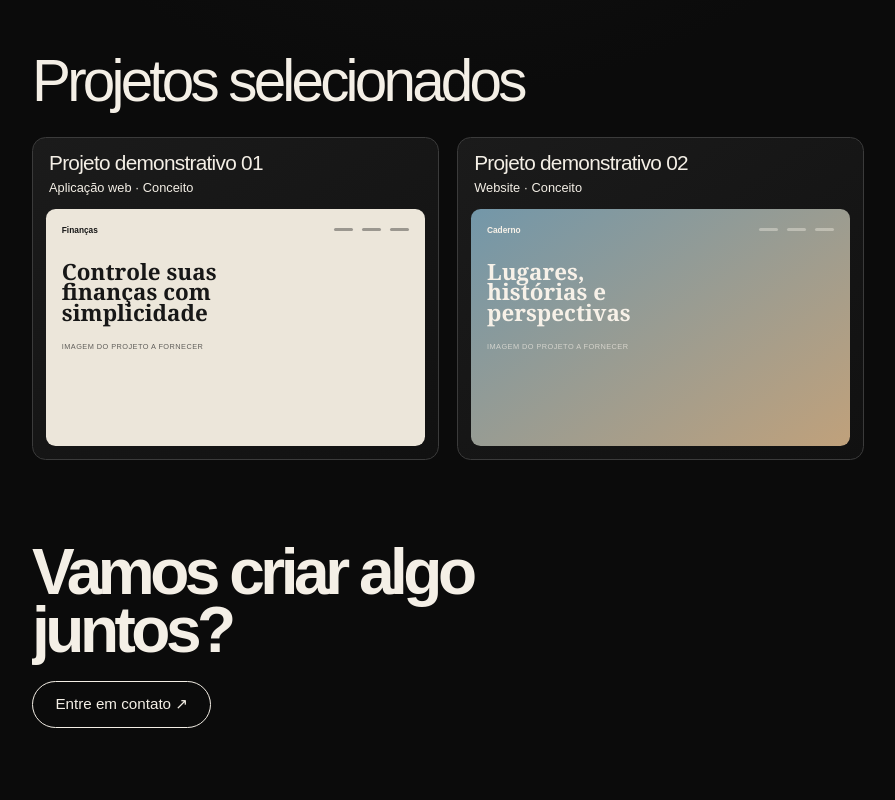
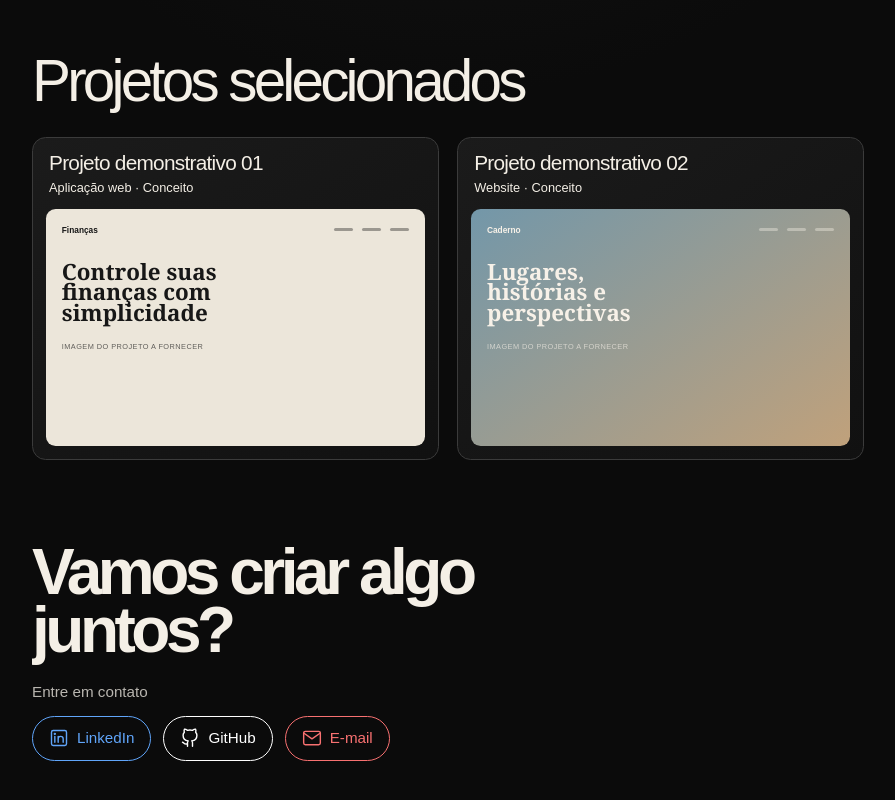
Before and after one commit to pedrodevsz/potential-waddle, a Next.js app: page / in a window 1280 px wide. Shown: the part 663-1463 px from the top of the page, without its empty margins (192-1087 px from the left). Built offline with nearby package versions, Linux system fonts and the light colour scheme.

Commit message:
feat: configura contatos do rodapé

```diff
--- a/src/app/globals.css
+++ b/src/app/globals.css
@@ -355,6 +355,52 @@ a:focus-visible {
   font-size: 0.8rem;
 }
 
+.contact-unavailable {
+  margin: 0;
+  color: var(--muted);
+  font-size: 0.95rem;
+}
+
+.social-links {
+  display: flex;
+  flex-wrap: wrap;
+  gap: 0.75rem;
+  padding: 0;
+  margin: 0.75rem 0 0;
+  list-style: none;
+}
+
+.social-links a {
+  display: inline-flex;
+  align-items: center;
+  gap: 0.5rem;
+  min-height: 2.75rem;
+  padding: 0.65rem 1rem;
+  border: 1px solid currentColor;
+  border-radius: 999px;
+  font-size: 0.95rem;
+}
+
+.social-links a[href^="https://www.linkedin.com/"] {
+  color: #60a5fa;
+}
+
+.social-links a[href^="https://github.com/"] {
+  color: #fff;
+}
+
+.social-links a[href^="mailto:"] {
+  color: #f87171;
+}
+
+.social-links a:focus-visible {
+  border-radius: 999px;
+}
+
+.social-links svg {
+  flex: 0 0 auto;
+}
+
 .signature {
   margin: 3rem 0 0;
   color: var(--foreground);
--- a/src/components/layout/Footer/Footer.tsx
+++ b/src/components/layout/Footer/Footer.tsx
@@ -6,9 +6,13 @@ type FooterProps = PortfolioContent["footer"];
 export function Footer({
   heading,
   contactLabel,
+  contactHref,
   contactNote,
+  socialLinks = [],
   signature,
 }: FooterProps) {
+  const note = contactNote?.trim();
+
   return (
     <Reveal
       as="footer"
@@ -17,8 +21,61 @@ export function Footer({
       aria-labelledby="contact-title"
     >
       <h2 id="contact-title">{heading}</h2>
-      <p className="contact-label">{contactLabel}</p>
-      {contactNote?.trim() && <p className="contact-note">{contactNote}</p>}
+      {contactHref ? (
+        <a className="contact-label" href={contactHref}>
+          {contactLabel} <span aria-hidden="true">↗</span>
+        </a>
+      ) : (
+        <p className="contact-unavailable">{contactLabel}</p>
+      )}
+      {socialLinks.length > 0 ? (
+        <ul className="social-links" aria-label="Contatos">
+          {socialLinks.map(({ label, href }) => (
+            <li key={label}>
+              <a
+                href={href}
+                target={href.startsWith("https://") ? "_blank" : undefined}
+                rel={
+                  href.startsWith("https://")
+                    ? "noopener noreferrer"
+                    : undefined
+                }
+              >
+                <svg
+                  width="20"
+                  height="20"
+                  viewBox="0 0 24 24"
+                  fill="none"
+                  stroke="currentColor"
+                  strokeWidth="1.7"
+                  strokeLinecap="round"
+                  strokeLinejoin="round"
+                  aria-hidden="true"
+                  focusable="false"
+                >
+                  {label === "LinkedIn" ? (
+                    <>
+                      <rect x="3" y="3" width="18" height="18" rx="2" />
+                      <path d="M7 10v7M11 17v-7m0 3a3 3 0 0 1 6 0v4" />
+                      <circle cx="7" cy="7" r="0.6" fill="currentColor" />
+                    </>
+                  ) : label === "GitHub" ? (
+                    <path d="M9 19c-4.3 1.3-4.3-2-6-2m12 5v-3.9a3.4 3.4 0 0 0-.9-2.7c3-.3 6.2-1.5 6.2-6.8A5.3 5.3 0 0 0 18.8 5a4.9 4.9 0 0 0-.1-3.6S17.5 1 15 2.8a13.4 13.4 0 0 0-6 0C6.5 1 5.3 1.4 5.3 1.4A4.9 4.9 0 0 0 5.2 5a5.3 5.3 0 0 0-1.5 3.6c0 5.3 3.2 6.5 6.2 6.8A3.4 3.4 0 0 0 9 18.1V22" />
+                  ) : (
+                    <>
+                      <rect x="2" y="4" width="20" height="16" rx="2" />
+                      <path d="m2 6 10 7L22 6" />
+                    </>
+                  )}
+                </svg>
+                {label}
+              </a>
+            </li>
+          ))}
+        </ul>
+      ) : (
+        note && <p className="contact-note">{note}</p>
+      )}
       {signature?.trim() && <p className="signature">{signature}</p>}
     </Reveal>
   );
--- a/src/data/portfolio.ts
+++ b/src/data/portfolio.ts
@@ -36,6 +36,14 @@ export const portfolioContent = {
   },
   footer: {
     heading: "Vamos criar algo juntos?",
-    contactLabel: "Entre em contato ↗",
+    contactLabel: "Entre em contato",
+    socialLinks: [
+      {
+        label: "LinkedIn",
+        href: "https://www.linkedin.com/in/pedroenriqueps",
+      },
+      { label: "GitHub", href: "https://github.com/pedrodevsz" },
+      { label: "E-mail", href: "mailto:pedrodevs25@gmail.com" },
+    ],
   },
 } satisfies PortfolioContent;
--- a/src/types/portfolio.ts
+++ b/src/types/portfolio.ts
@@ -5,6 +5,11 @@ export type NavigationItem = {
 };
 
 export type ProjectVariant = "finance" | "editorial";
+
+export type ContactHref =
+  | `https://${string}`
+  | `mailto:${string}`
+  | `tel:${string}`;
 
 export type Project = {
   id: string;
@@ -15,6 +20,10 @@ export type Project = {
   previewTitle: string;
 };
 
+export type SocialLink =
+  | { label: "LinkedIn" | "GitHub"; href: `https://${string}` }
+  | { label: "E-mail"; href: `mailto:${string}` };
+
 export type PortfolioContent = {
   identity: string;
   navigation: NavigationItem[];
@@ -24,7 +33,9 @@ export type PortfolioContent = {
   footer: {
     heading: string;
     contactLabel: string;
+    contactHref?: ContactHref;
     contactNote?: string;
+    socialLinks?: SocialLink[];
     signature?: string;
   };
 };
```
